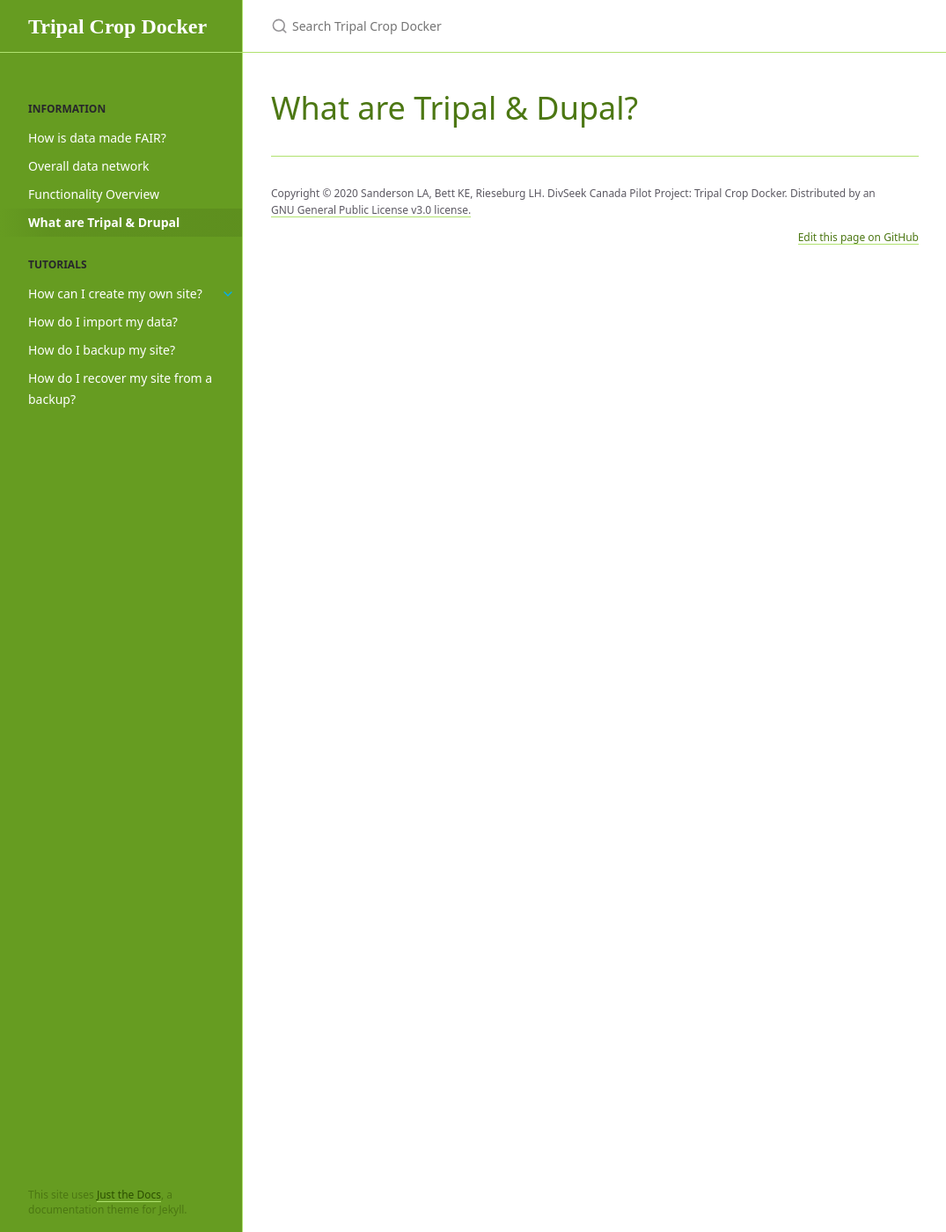
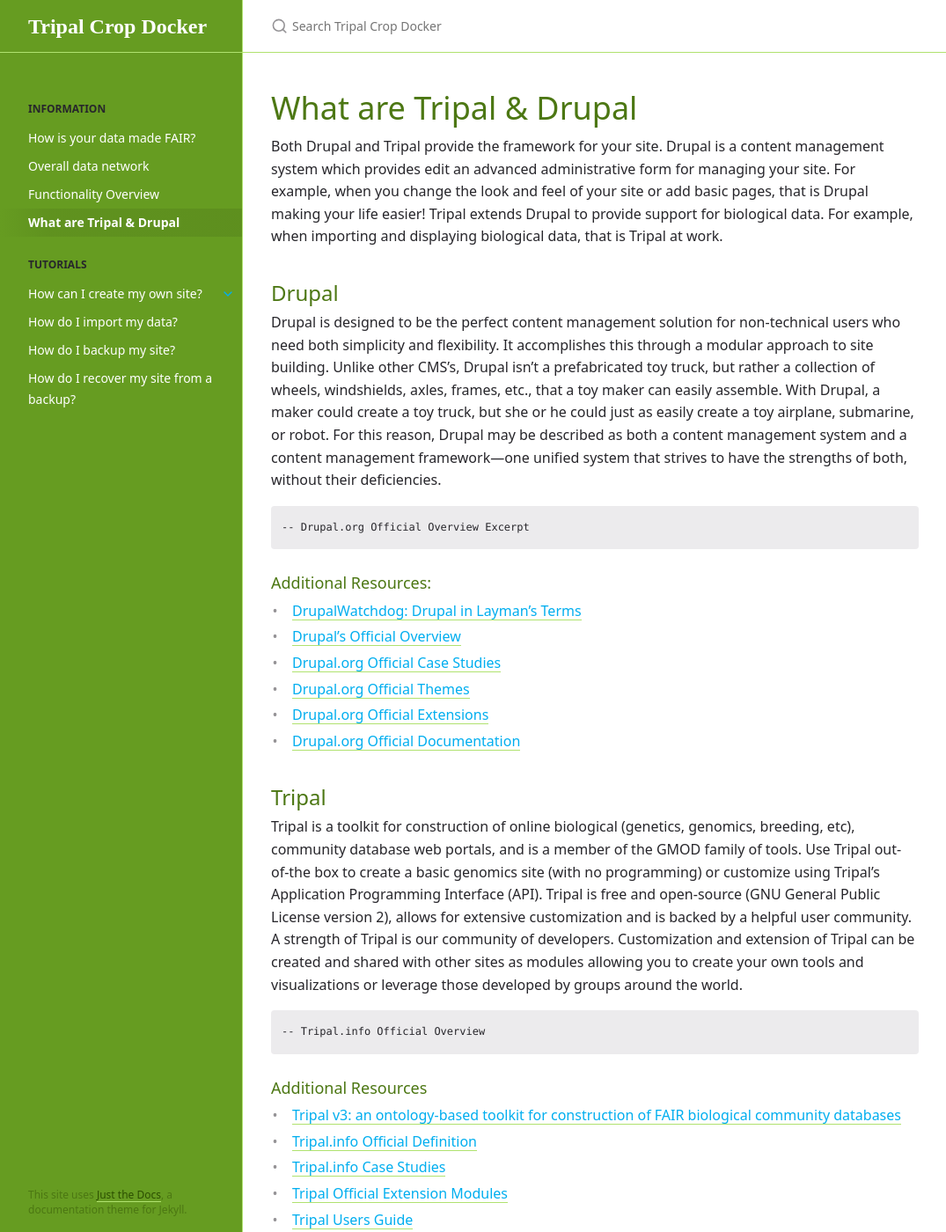
Before and after one commit to DivSeek-Canada/tripal-crop-docker, a Jekyll site: the page built from _docs/Tripal-Drupal.md, in a window 1280 px wide and 1400 px high. Shown: the whole window at 88% size, without its empty margins (96-1171 px from the left). Built offline with Jekyll 4.4.1, drawn with Linux system fonts in a browser that asks for light colours; some of the changed text lies outside the part shown.

Commit message:
Add Tripal/Drupal Docs.

```diff
--- a/_docs/Tripal-Drupal.md
+++ b/_docs/Tripal-Drupal.md
@@ -6,4 +6,34 @@ has_children: false
 permalink: /docs/Tripal-Drupal
 ---
 
-# What are Tripal & Dupal?
+Both Drupal and Tripal provide the framework for your site. Drupal is a content management system which provides edit an advanced administrative form for managing your site. For example, when you change the look and feel of your site or add basic pages, that is Drupal making your life easier! Tripal extends Drupal to provide support for biological data. For example, when importing and displaying biological data, that is Tripal at work.
+
+## Drupal
+
+  Drupal is designed to be the perfect content management solution for non-technical users who need both simplicity and flexibility. It accomplishes this through a modular approach to site building. Unlike other CMS's, Drupal isn’t a prefabricated toy truck, but rather a collection of wheels, windshields, axles, frames, etc., that a toy maker can easily assemble. With Drupal, a maker could create a toy truck, but she or he could just as easily create a toy airplane, submarine, or robot. For this reason, Drupal may be described as both a content management system and a content management framework—one unified system that strives to have the strengths of both, without their deficiencies.
+
+    -- Drupal.org Official Overview Excerpt
+
+### Additional Resources:
+
+ - [DrupalWatchdog: Drupal in Layman's Terms](http://www.drupalwatchdog.net/volume-3/issue-1/drupal-layman%E2%80%99s-terms)
+ - [Drupal's Official Overview](https://www.drupal.org/docs/7/understanding-drupal/overview)
+ - [Drupal.org Official Case Studies](https://www.drupal.org/case-studies)
+ - [Drupal.org Official Themes](https://www.drupal.org/project/project_theme)
+ - [Drupal.org Official Extensions](https://www.drupal.org/project/project_module)
+ - [Drupal.org Official Documentation](https://www.drupal.org/docs/7)
+
+## Tripal
+
+  Tripal is a toolkit for construction of online biological (genetics, genomics, breeding, etc), community database web portals, and is a member of the GMOD family of tools. Use Tripal out-of-the box to create a basic genomics site (with no programming) or customize using Tripal's Application Programming Interface (API).  Tripal is free and open-source (GNU General Public License version 2), allows for extensive customization and is backed by a helpful user community. A strength of Tripal is our community of developers. Customization and extension of Tripal can be created and shared with other sites as modules allowing you to create your own tools and visualizations or leverage those developed by groups around the world.
+
+    -- Tripal.info Official Overview
+
+### Additional Resources
+
+ - [Tripal v3: an ontology-based toolkit for construction of FAIR biological community databases](https://academic.oup.com/database/article/doi/10.1093/database/baz077/5532788)
+ - [Tripal.info Official Definition](http://tripal.info/about)
+ - [Tripal.info Case Studies](http://tripal.info/sites_using_tripal)
+ - [Tripal Official Extension Modules](https://tripal.readthedocs.io/en/latest/extensions.html)
+ - [Tripal Users Guide](https://tripal.readthedocs.io/en/latest/user_guide.html)
+ - [Tripal Developers Guide](https://tripal.readthedocs.io/en/latest/dev_guide.html)
--- a/_layouts/docs.html
+++ b/_layouts/docs.html
@@ -2,4 +2,6 @@
 layout: default
 ---
 
+<h1>{{ page.title}}</h1>
+
 {{ content }}
```
Also changed, not shown: _docs/FAIR.md (+1 -3 lines), _docs/data-network.md (+0 -2 lines), _docs/data-support.md (+0 -2 lines).
